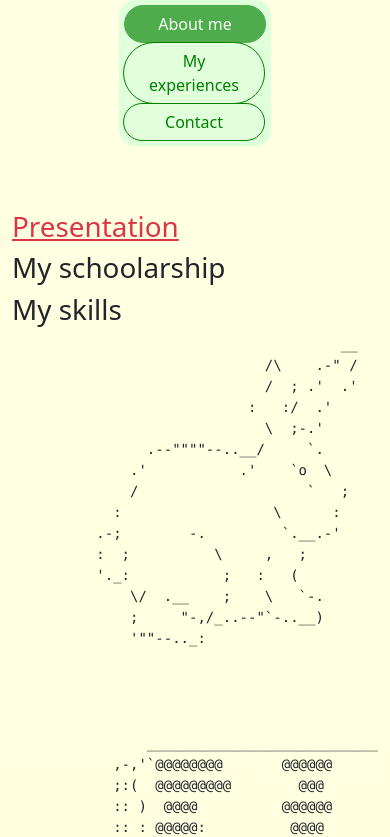
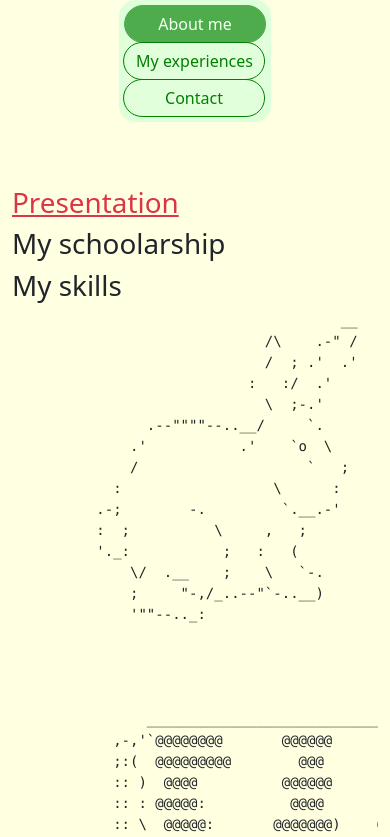
Before and after one commit to Alexoucheu/cv_bootstrap, a website built with Vite: page site/src/index.html in a window 390 px wide. Shown: the top 837 px of the page. Built offline with nearby package versions, Linux system fonts and the light colour scheme.

Commit message:
💄
Pas de wrap dans le header quand le breakpoint 'sm' est atteint.

```diff
--- a/site/src/index.html
+++ b/site/src/index.html
@@ -36,7 +36,7 @@
   <header id="mobile">
     <div class="btn-group btn-group-vertical d-inline-flex d-sm-none sticky-top bg-secondary bg-opacity-75 justify-content-evenly border border-5 border-secondary border-opacity-50 rounded-4 start-50 translate-middle-x text-no-wrap">
       <a href="#" role="button" class="btn btn-primary rounded-pill disabled"  aria-current="page">About me</a>
-      <a href="/pages/experiences_interests.html" role="button" class="btn btn-outline-primary rounded-pill">My experiences</a>
+      <a href="/pages/experiences_interests.html" role="button" class="btn btn-outline-primary rounded-pill text-nowrap">My experiences</a>
       <a href="/pages/contact.html" role="button" class="btn btn-outline-primary rounded-pill">Contact</a>
     </div>
   </header>
```
